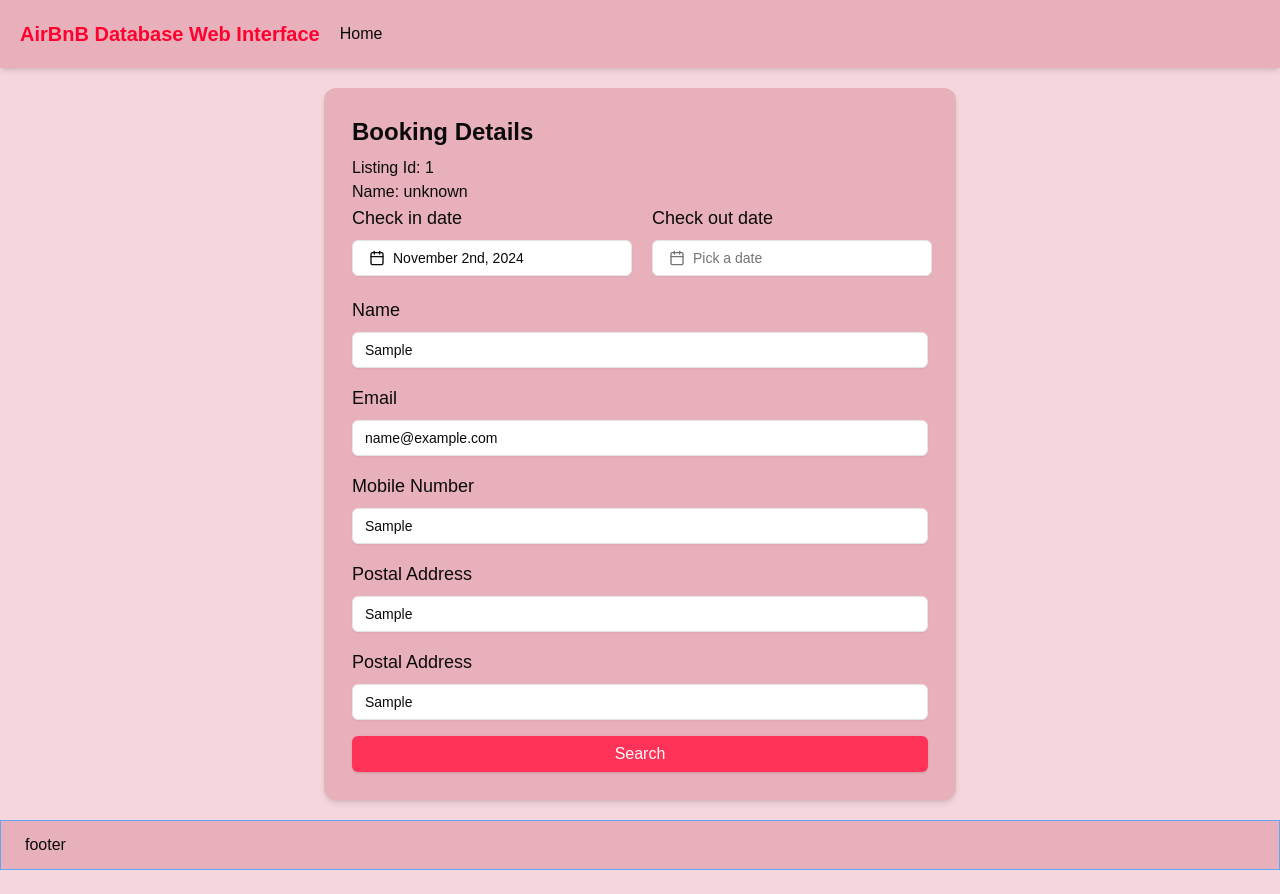
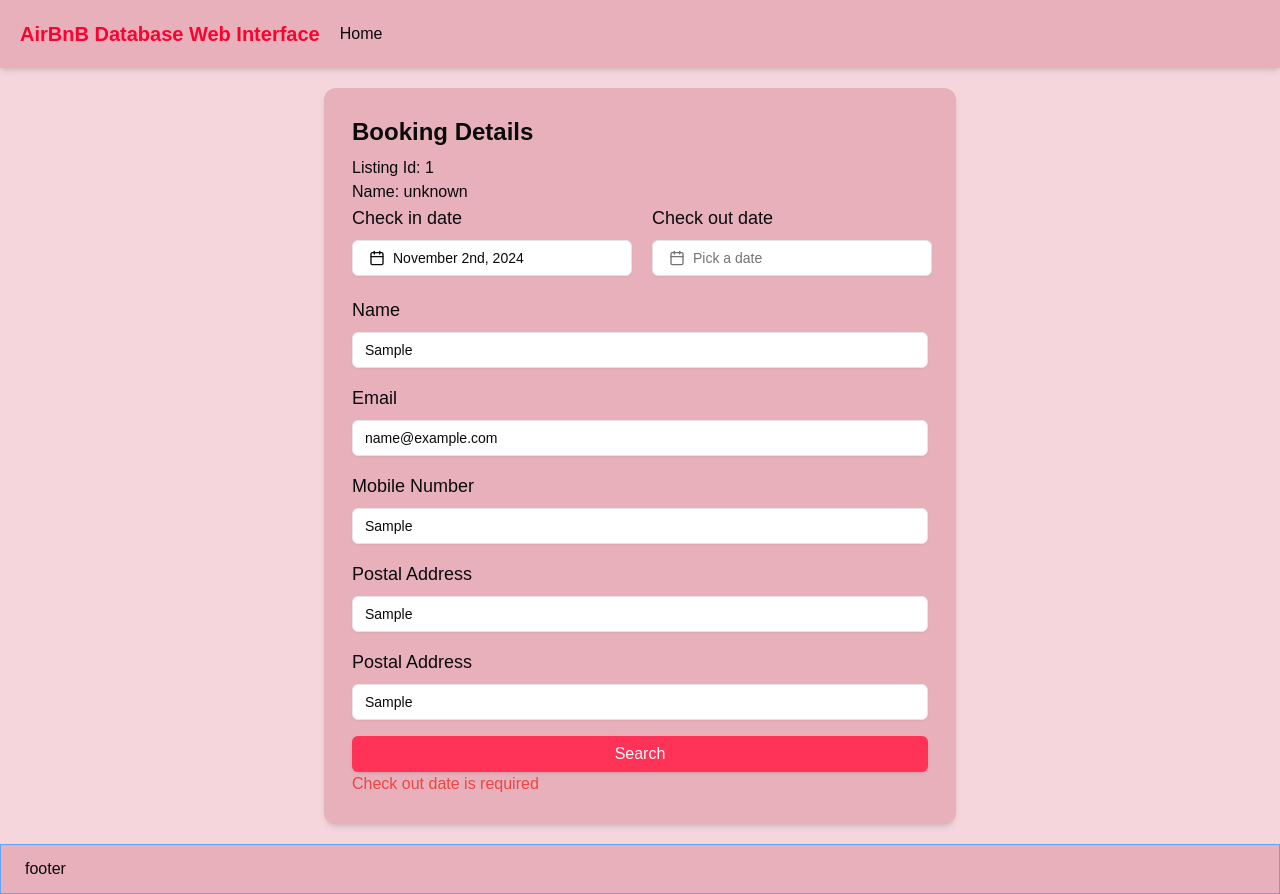
Before and after one commit to 2trill2code/db-mongodb, a Next.js app in the folder client/: page /booking/1 in a window 1280 px wide. Both pictures are taken after typing "Sample", "name@example.com", "Sample", "Sample", "Sample" into the empty fields and a click on the button "Search". Before the commit the page ends 870 px from the top, so only its background shows below. Built offline with nearby package versions, Linux system fonts and the light colour scheme; no server answers.

Commit message:
add validation

```diff
--- a/client/src/app/booking/[id]/page.tsx
+++ b/client/src/app/booking/[id]/page.tsx
@@ -9,6 +9,7 @@ import DatePicker from "@/components/DatePicker";
 import { PropertyListings } from "@/lib/types";
 import baseURL from "@/service/config";
 import { BookingQuery } from "@/lib/types";
+import { validateBookingFields } from "@/lib/validation";
 
 export default function PropertyBooking({
   params,
@@ -24,6 +25,7 @@ export default function PropertyBooking({
     checkInDate: new Date(),
     checkOutDate: undefined,
   });
+  const [errors, setErrors] = useState<string[]>([]);
   const listingId = params.id;
   const [listing, setListing] = useState<PropertyListings | undefined>(
     undefined
@@ -39,7 +41,19 @@ export default function PropertyBooking({
     fetchListing();
   }, [listingId]);
 
-  async function bookProperty() {}
+  async function bookProperty() {
+    const result = validateBookingFields(query);
+    if (!result.isValid) {
+      setErrors(result.errors);
+      return;
+    }
+
+    const url = `${baseURL}/bookings`;
+    await fetch(url, {
+      method: "POST",
+      body: JSON.stringify({ ...query, listingId }),
+    });
+  }
 
   return (
     <main className="container flex flex-col items-center gap-7 py-5">
@@ -52,7 +66,7 @@ export default function PropertyBooking({
         <form
           onSubmit={(e) => {
             e.preventDefault();
-            console.log(query);
+            bookProperty();
           }}
         >
           <div className="flex gap-5">
@@ -166,6 +180,15 @@ export default function PropertyBooking({
           <Button className="w-full font-medium text-md bg-primary-400">
             Search
           </Button>
+          <div>
+            {errors.length > 0 && (
+              <ul className="text-red-500">
+                {errors.map((error) => (
+                  <li key={error}>{error}</li>
+                ))}
+              </ul>
+            )}
+          </div>
         </form>
       </section>
     </main>
```
